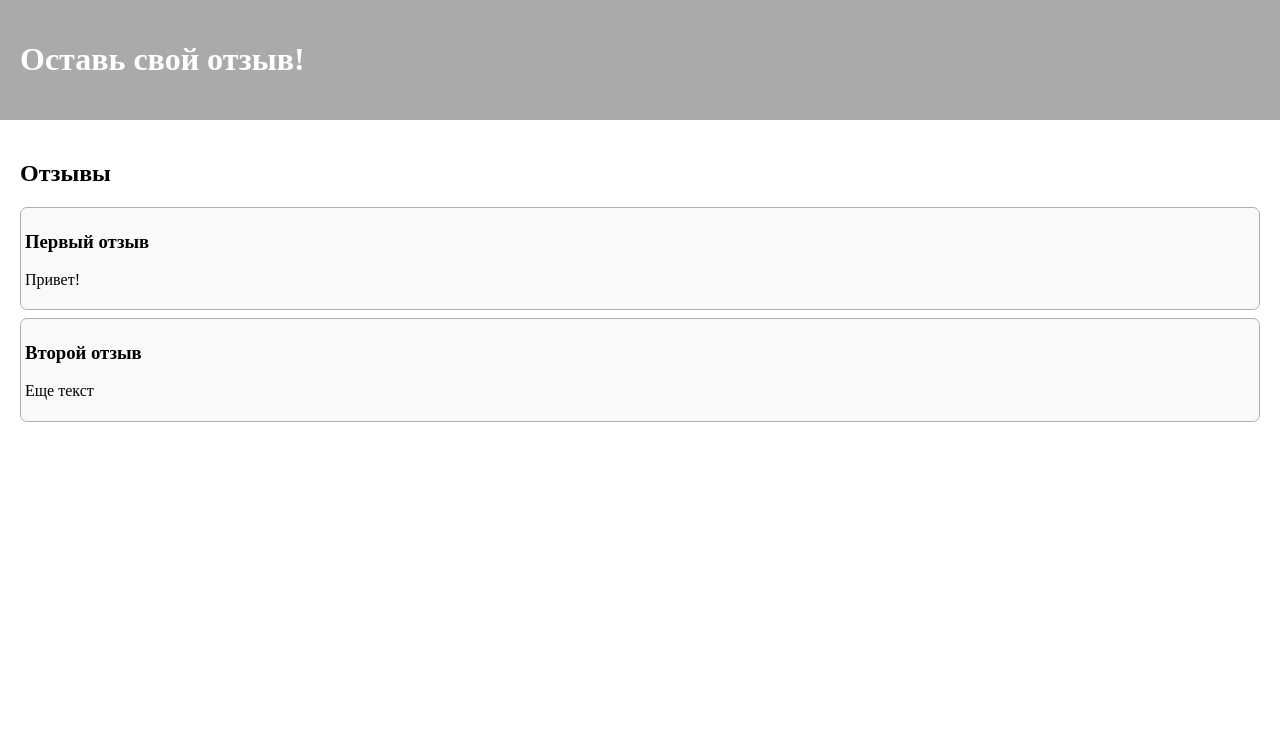
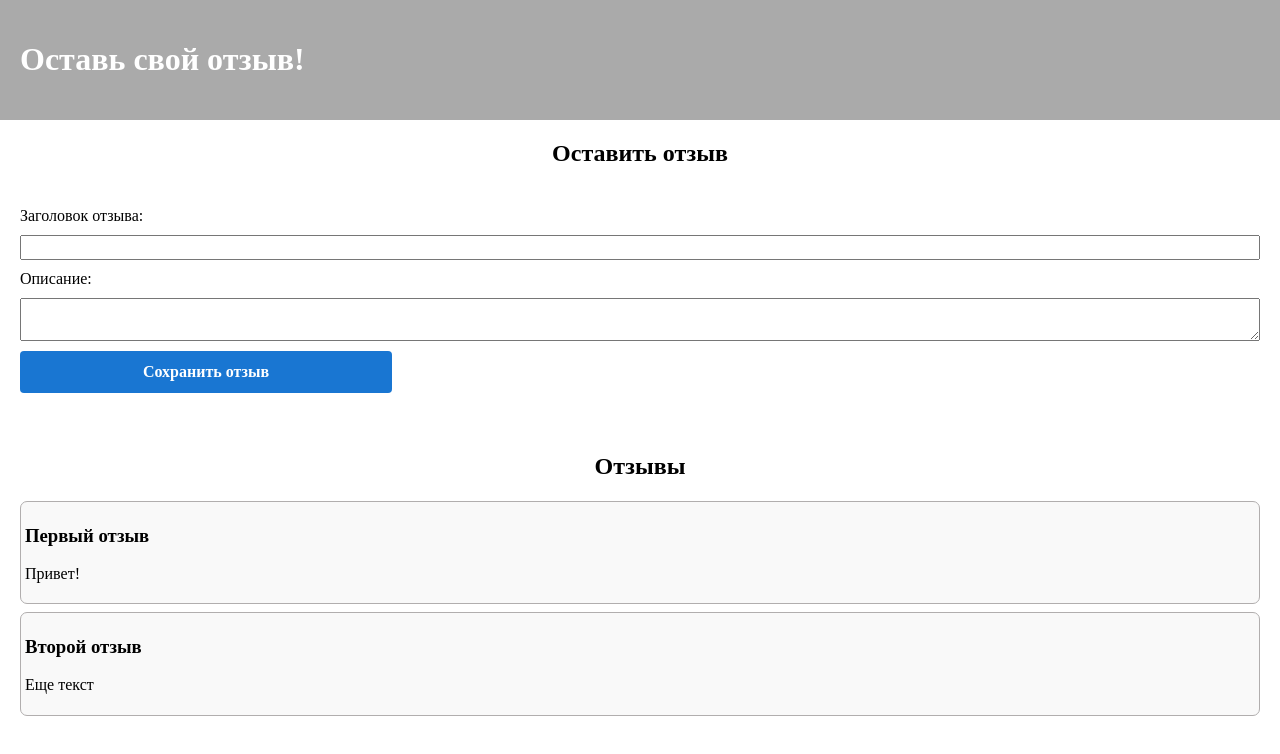
Before and after one commit to alvde-site/posts-redux, a React (Create React App) app: page / in a window 1280 px wide. Shown: the top 754 px of the page. Built offline with nearby package versions, Linux system fonts and the light colour scheme.

Commit message:
feat: Add AddPostForm

```diff
--- /dev/null
+++ b/src/components/AddPostForm/AddPostForm.css
@@ -0,0 +1,23 @@
+.addpost__title {
+    text-align: center;
+}
+
+.postform {
+  display: flex;
+  flex-direction: column;
+  padding: 20px;
+}
+
+.postform__item {
+  margin-bottom: 10px;
+}
+
+.postform__button {
+  max-width: 30%;
+  background: #1976d2;
+  color: white;
+  border-radius: 4px;
+  font-weight: 700;
+  padding: 0.75rem 1.5rem;
+  border: none;
+}
--- /dev/null
+++ b/src/components/AddPostForm/AddPostForm.js
@@ -0,0 +1,41 @@
+import React, { useState } from "react";
+
+export const AddPostForm = () => {
+  const [title, setTitle] = useState("");
+  const [content, setContent] = useState("");
+
+  const onTitleChanged = (e) => setTitle(e.target.value);
+  const onContentChanged = (e) => setContent(e.target.value);
+
+  return (
+    <section className="addpost">
+      <h2 className="addpost__title">Оставить отзыв</h2>
+      <form className="postform">
+        <label htmlFor="postTitle" className="postform__item">
+          Заголовок отзыва:
+        </label>
+        <input
+          type="text"
+          id="postTitle"
+          name="postTitle"
+          value={title}
+          onChange={onTitleChanged}
+          className="postform__item"
+        />
+        <label htmlFor="postContent" className="postform__item">
+          Описание:
+        </label>
+        <textarea
+          id="postContent"
+          name="postContent"
+          value={content}
+          onChange={onContentChanged}
+          className="postform__item"
+        />
+        <button type="button" className="postform__button">
+          Сохранить отзыв
+        </button>
+      </form>
+    </section>
+  );
+};
--- a/src/components/App/App.js
+++ b/src/components/App/App.js
@@ -5,6 +5,7 @@ import {
   Route,
   Redirect,
 } from "react-router-dom";
+import { AddPostForm } from "../AddPostForm/AddPostForm";
 
 import { Navbar } from "../Navbar/Navbar";
 import { PostsList } from "../PostsLIst/PostsList";
@@ -20,6 +21,7 @@ function App() {
             path="/"
             render={() => (
               <React.Fragment>
+                <AddPostForm />
                 <PostsList />
               </React.Fragment>
             )}
--- a/src/components/PostsLIst/PostsList.css
+++ b/src/components/PostsLIst/PostsList.css
@@ -1,5 +1,9 @@
 .posts {
   padding: 20px;
+}
+
+.posts__title {
+  text-align: center;
 }
 
 .posts__excerpt {
--- a/src/components/PostsLIst/PostsList.js
+++ b/src/components/PostsLIst/PostsList.js
@@ -11,7 +11,7 @@ export const PostsList = () => {
     ))
 
     return <section className="posts">
-        <h2>Отзывы</h2>
+        <h2 className="posts__title">Отзывы</h2>
         {renderedPosts}
     </section>
 }
--- a/src/pages/index.css
+++ b/src/pages/index.css
@@ -5,6 +5,10 @@
 
 /* Navbar */
 @import url(../components/Navbar/Navbar.css);
+
+/* Post form */
+
+@import url(../components/AddPostForm/AddPostForm.css);
 
 /* Posts list */
 
```
